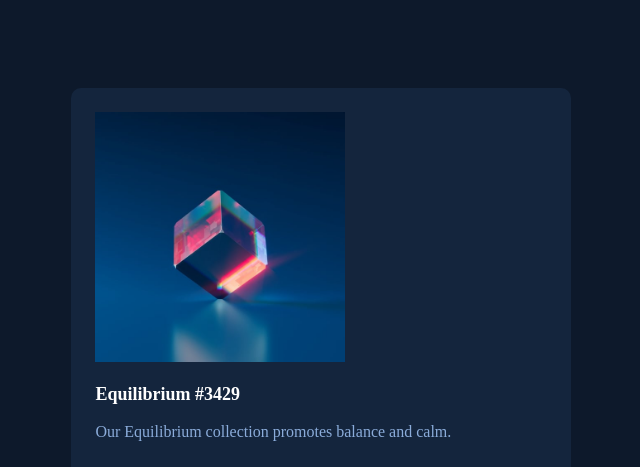
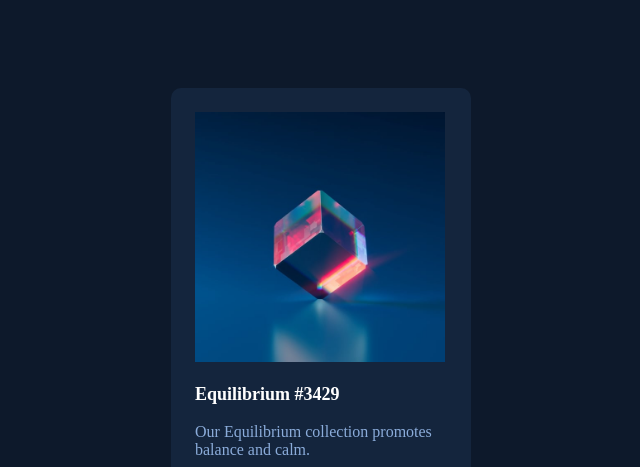
Before and after one commit to Maianki/nft-preview-card-component-main, a plain HTML site: page index.html in a window 1280 px wide. Shown: the top 467 px of the page, without its empty margins (319-959 px from the left). Drawn offline with Linux system fonts and the light colour scheme.

Commit message:
fix:width and height of card

```diff
--- a/index.html
+++ b/index.html
@@ -33,8 +33,8 @@
 
     .nft-card{
       margin:5rem auto;
-      width:39vw;
-      height:70vh;
+      width:300px;
+      height:520px;
       background: hsl(216, 50%, 16%);
       border-radius: 10px;
       padding:1.5rem;
```
